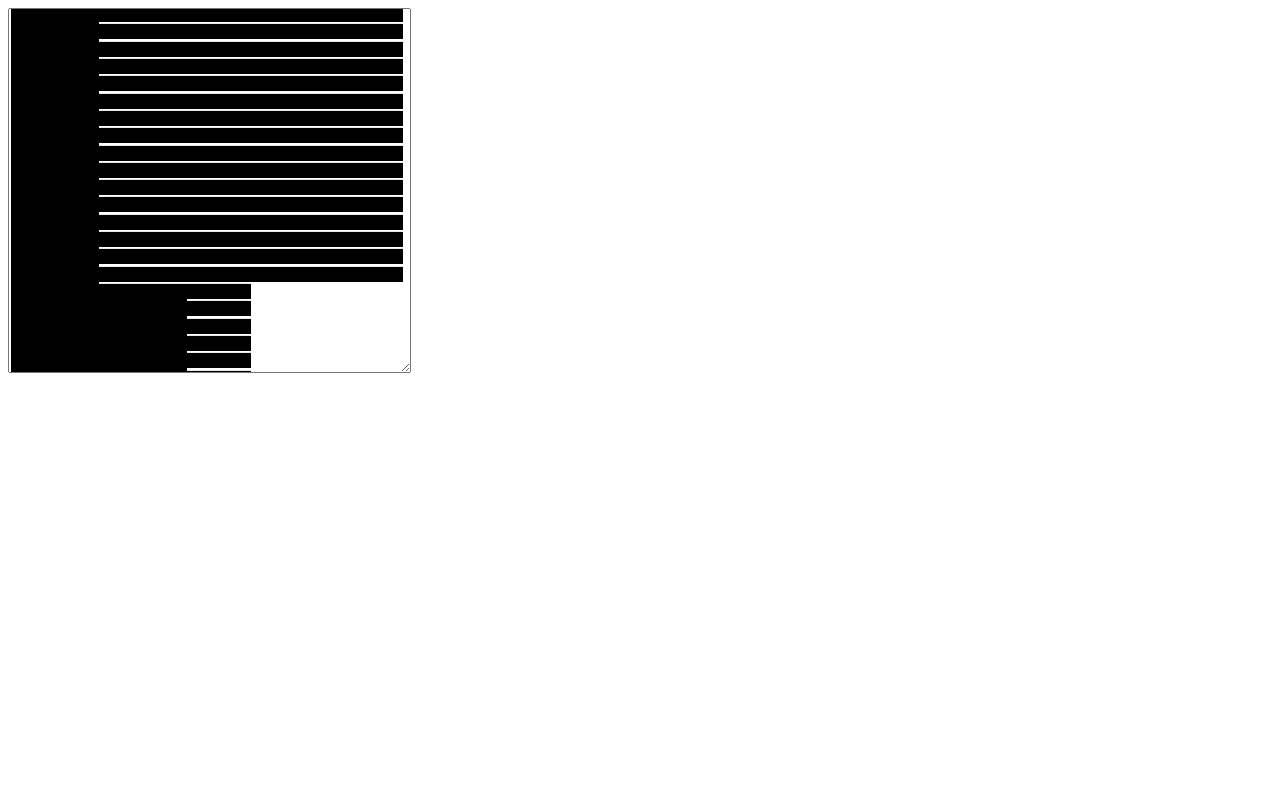
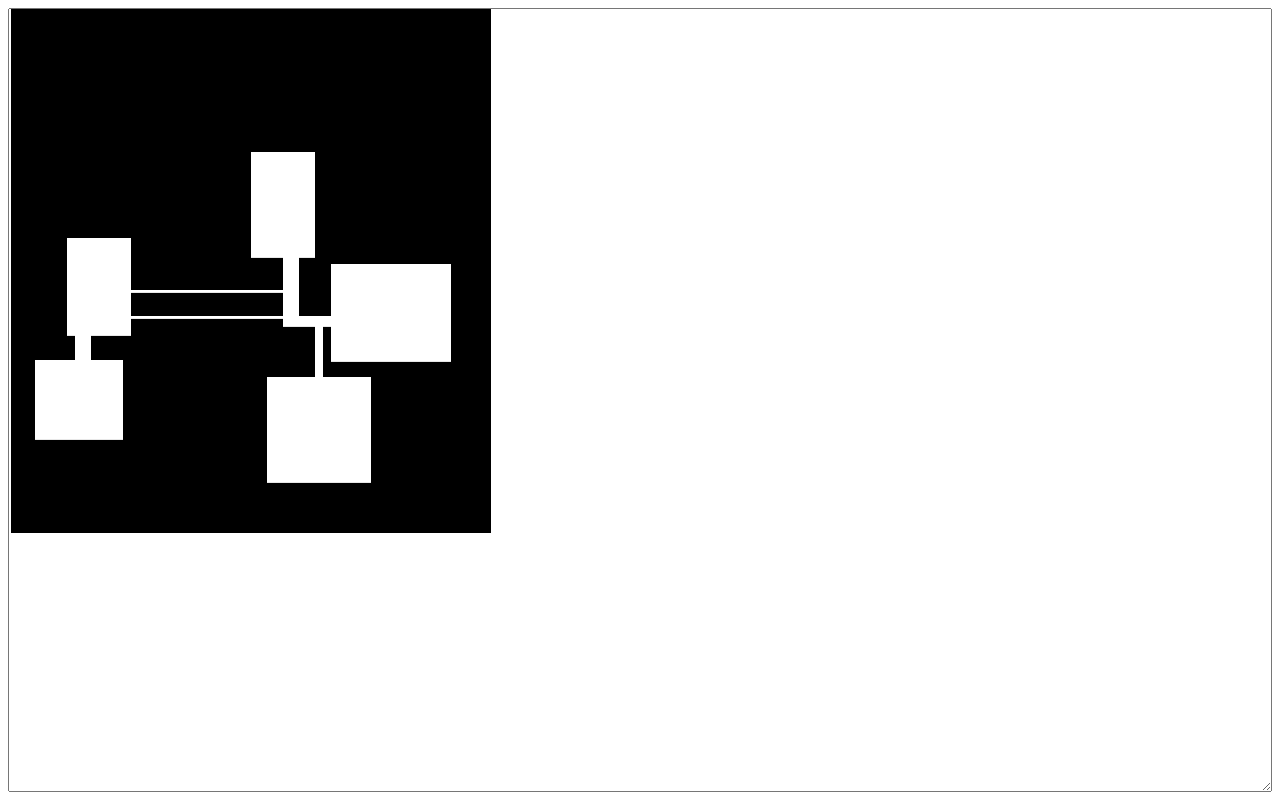
Before and after one commit to torrobinson/roguelike, a plain HTML site: page game.html in a window 1280 px wide. Drawn offline with Linux system fonts and the light colour scheme.

Commit message:
Resized temp canvas

```diff
--- a/game.html
+++ b/game.html
@@ -33,7 +33,7 @@
         </script>
     </head>
     <body>
-        <div id="canvas" style="height:365px;width:403px;">
+        <div id="canvas" style="height:100%;width:100%">
 
         </div>
     </body>
```
